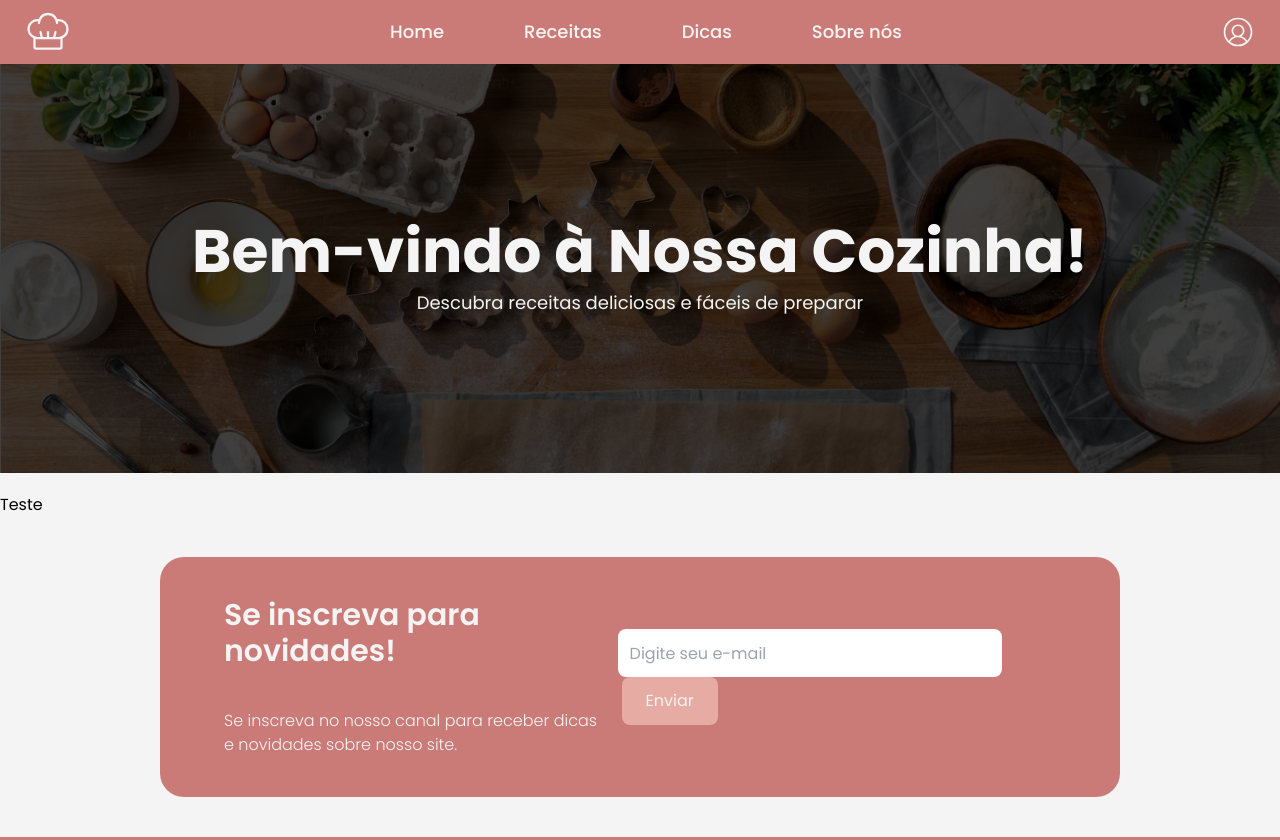
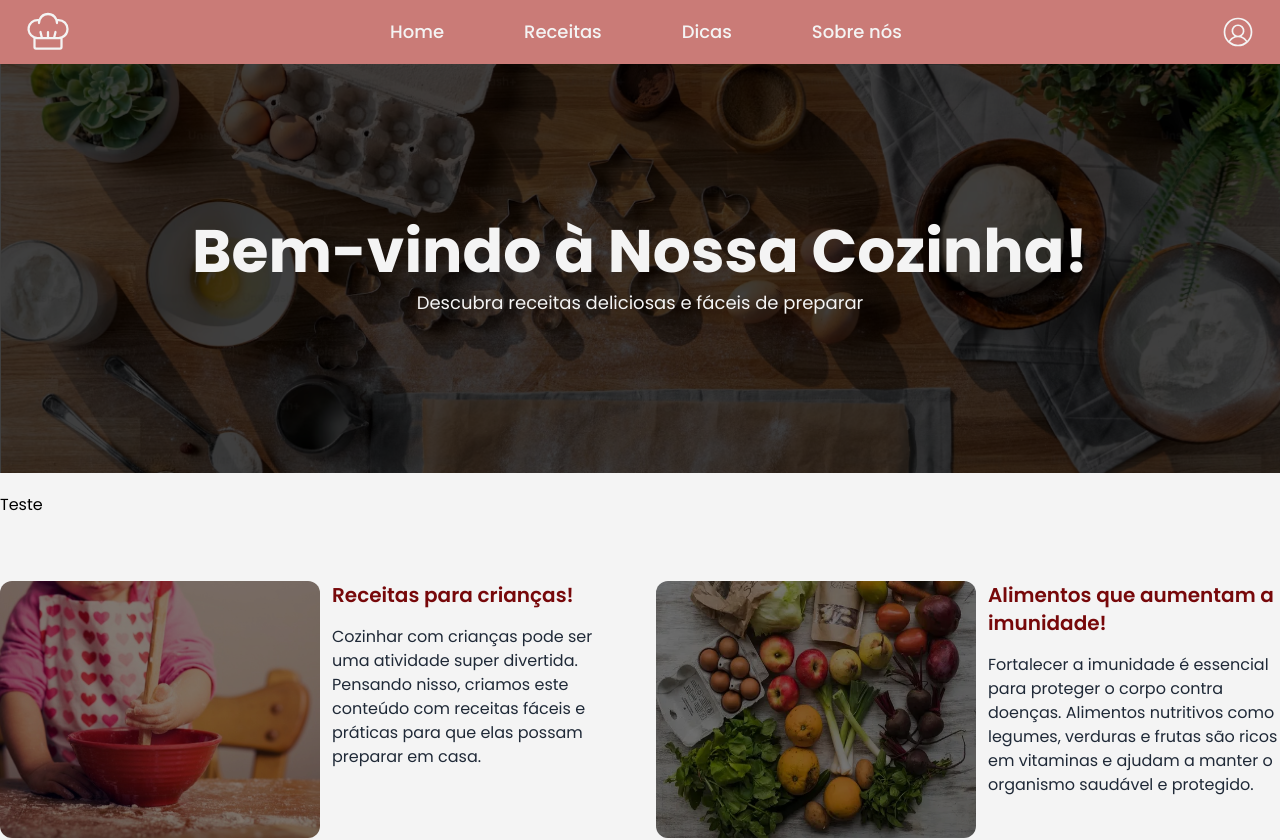
Before and after one commit to CarolTagliaferro/SiteReceitas, a React (Create React App) app: page / in a window 1280 px wide. Shown: the top 840 px of the page. Built offline with nearby package versions, Linux system fonts and the light colour scheme.

Commit message:
seção com informações add

```diff
--- /dev/null
+++ b/src/components/imunidadeAlimentos.tsx
@@ -0,0 +1,11 @@
+import React from "react";
+
+const ImunidadeAlimentos = () => {
+  return (
+    <div>
+      <h1>Alimentos para imunidade</h1>
+    </div>
+  );
+};
+
+export default ImunidadeAlimentos;
--- /dev/null
+++ b/src/components/kidsRecipes.tsx
@@ -0,0 +1,11 @@
+import React from "react";
+
+const KidsRecipes = () => {
+  return (
+    <div>
+      <h1>Receitas para crianças</h1>
+    </div>
+  );
+};
+
+export default KidsRecipes;
--- a/src/pages/Home/components/thirdSection.tsx
+++ b/src/pages/Home/components/thirdSection.tsx
@@ -1,34 +1,48 @@
 import React from "react";
+import criancaCozinhando from "../../../images/criancaCozinha.png";
+import imunidade from "../../../images/imunidade.png";
+import { NavLink } from "react-router-dom";
 
 const ThirdSection = () => {
   return (
-    <div className="my-10 flex justify-center items-center">
-      <div className="bg-bgDark w-3/4 h-auto rounded-3xl px-16 py-10 flex items-center justify-between">
-        <div>
-          <h1 className="text-bgWhite text-3xl font-semibold">
-            Se inscreva para novidades!
-          </h1>
-          <p className="text-bgWhite font-light pt-10">
-            Se inscreva no nosso canal para receber dicas <br /> e novidades
-            sobre nosso site.
-          </p>
-        </div>
-        <div className="">
-          <form>
-            <input
-              type="email"
-              placeholder="Digite seu e-mail"
-              required
-              className="rounded-lg w-96 h-12 px-3 outline-none"
-            />
-            <button
-              type="submit"
-              className="rounded-lg bg-bgLight py-3 px-6 text-bgWhite ml-1 hover:shadow-lg"
-            >
-              Enviar
-            </button>
-          </form>
-        </div>
+    <div className="container mx-auto my-16">
+      <div className="grid grid-cols-2 gap-8">
+        <NavLink to="/kids" className="flex">
+          <img
+            src={criancaCozinhando}
+            alt="Criança cozinhando"
+            className="w-80 h-auto rounded-xl brightness-50 transition-all duration-300 hover:scale-105"
+          />
+          <div className="ml-3">
+            <h2 className="font-semibold text-xl text-title">
+              Receitas para crianças!
+            </h2>
+            <p className="pt-4 text-gray-800">
+              Cozinhar com crianças pode ser uma atividade super divertida.
+              Pensando nisso, criamos este conteúdo com receitas fáceis e
+              práticas para que elas possam preparar em casa.
+            </p>
+          </div>
+        </NavLink>
+
+        <NavLink to="/imuni" className="flex">
+          <img
+            src={imunidade}
+            alt="Alimentos saudáveis"
+            className="w-80 h-auto rounded-xl brightness-50 transition-all duration-300 hover:scale-105"
+          />
+          <div className="ml-3">
+            <h2 className="font-semibold text-xl text-title">
+              Alimentos que aumentam a imunidade!
+            </h2>
+            <p className="pt-4 text-gray-800">
+              Fortalecer a imunidade é essencial para proteger o corpo contra
+              doenças. Alimentos nutritivos como legumes, verduras e frutas são
+              ricos em vitaminas e ajudam a manter o organismo saudável e
+              protegido.
+            </p>
+          </div>
+        </NavLink>
       </div>
     </div>
   );
```
Also changed, not shown: src/images/criancaCozinha.png (added), src/images/imunidade.png (added).
